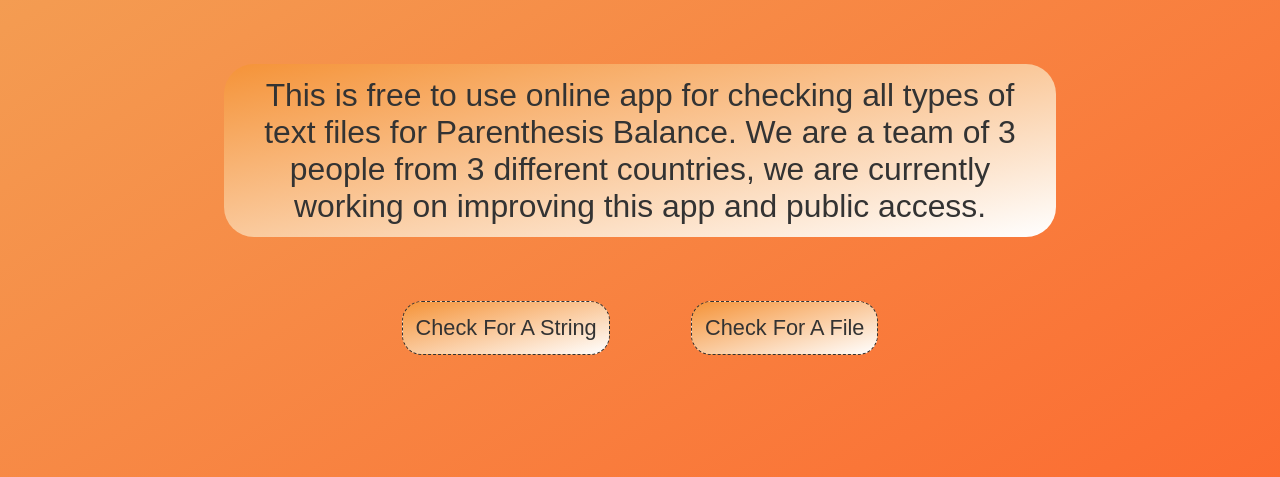
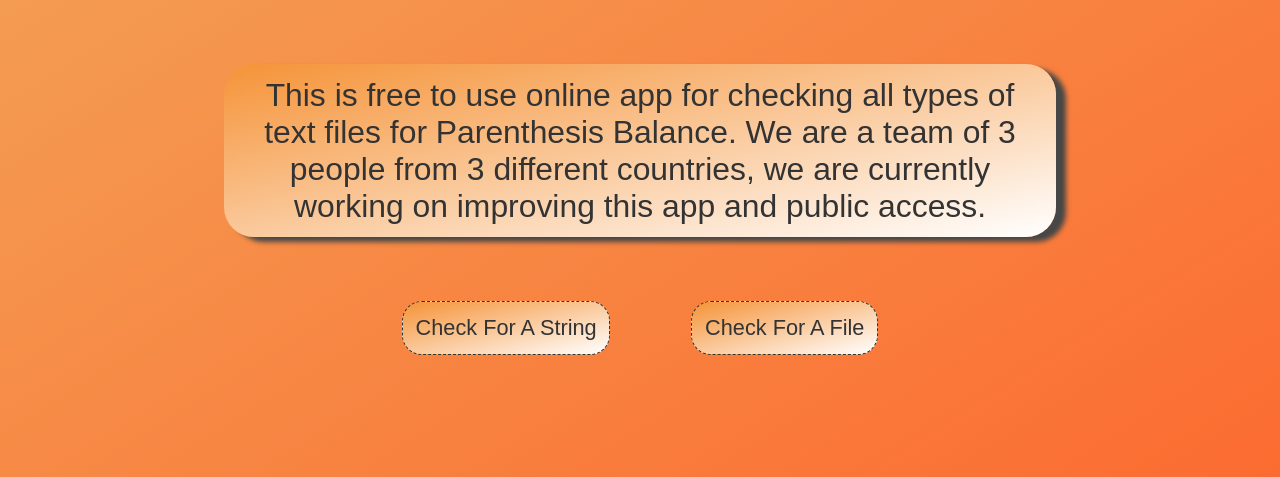
Before and after one commit to jlangner15/parenthesisCheck, a Flask app: page / in a window 1280 px wide. Shown: the part 126-603 px from the top of the page. Run offline with Flask 2, Linux system fonts and the light colour scheme.

Commit message:
Updated Front_End

```diff
--- a/static/css/main.css
+++ b/static/css/main.css
@@ -49,7 +49,6 @@ a
     margin-bottom: 5%;
     border-radius: 10px;
     background: linear-gradient(to top left, #2F2519, #352d25);
-
 }
 
 .element
@@ -66,6 +65,7 @@ a
     padding: 1%;
     background: linear-gradient(to top left, #ffffff, #f59338);
     margin-bottom: 2%;
+    box-shadow: 10px 5px 5px rgb(71, 71, 71);
 }
 
 .input_btn
```
